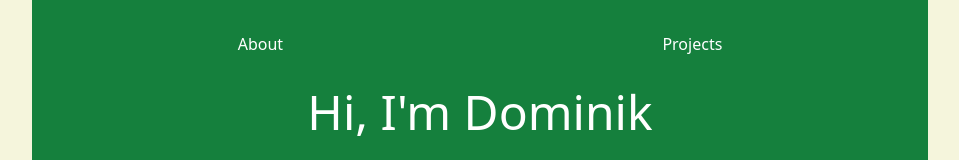
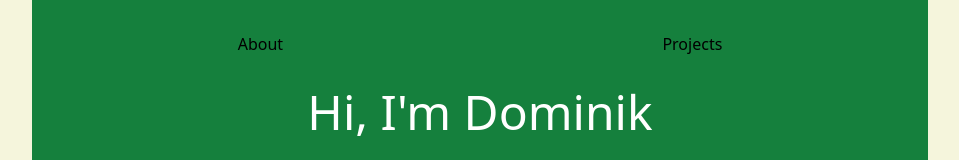
Before and after one commit to kilianmandscharo/portfolio_page, a Next.js app: page / in a window 1280 px wide. Shown: the top 160 px of the page, without its empty margins (160-1119 px from the left). Built offline with nearby package versions, Linux system fonts and the light colour scheme.

Commit message:
changed text color

```diff
--- a/components/Navbar.tsx
+++ b/components/Navbar.tsx
@@ -1,6 +1,6 @@
 const Navbar = () => {
     return (
-        <nav className="mb-8 text-white">
+        <nav className="mb-8">
             <ul className="flex flex-row justify-around">
                 <li className="hover:text-black transition-all ease-linear">
                     <a href="#about">About</a>
```
